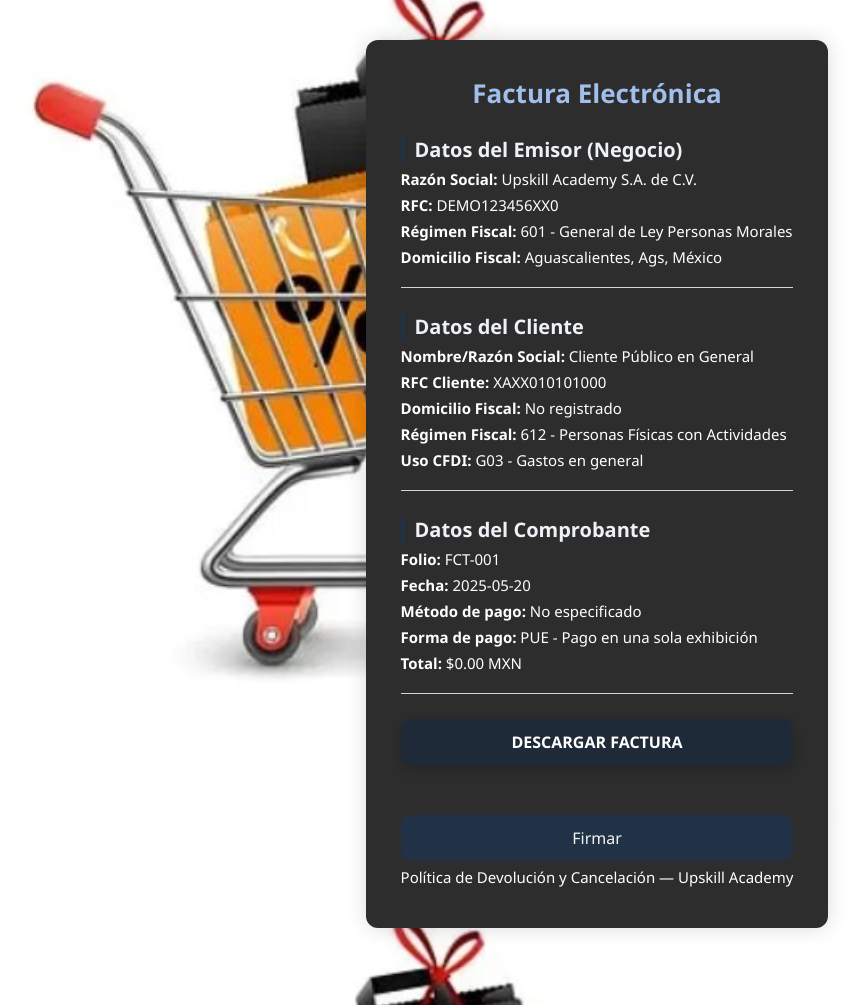
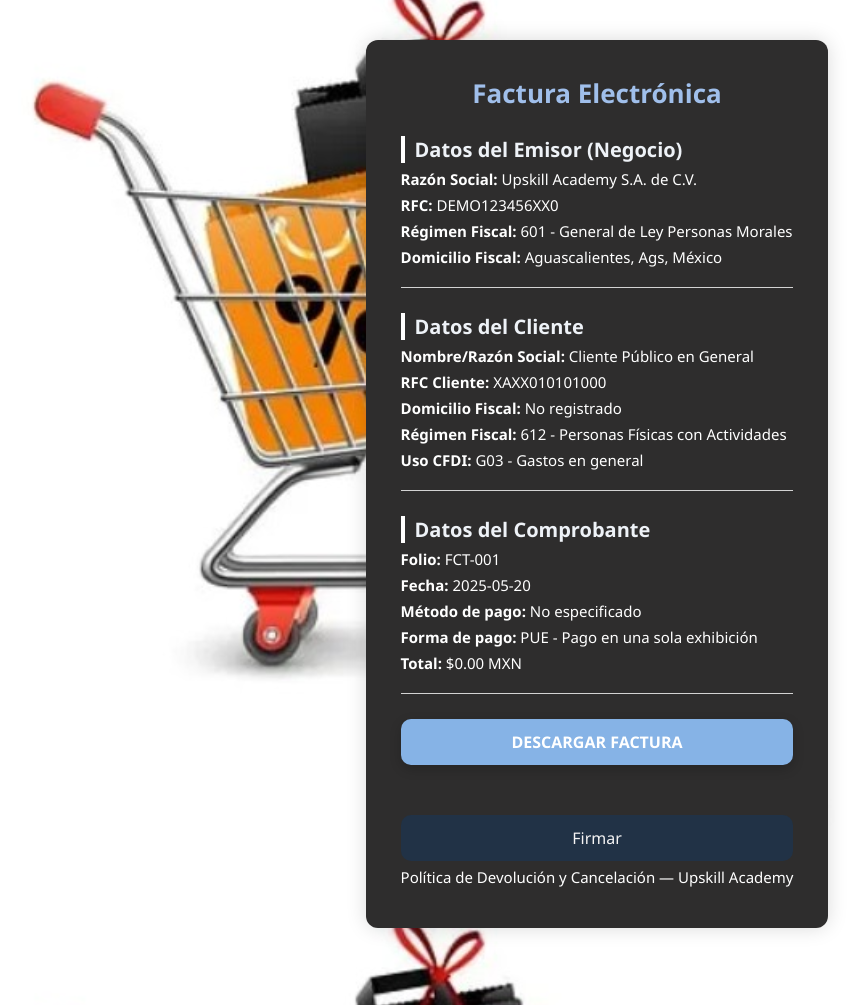
Before and after one commit to JhonGoodEld/upSkill, a PHP site: template views/facturacion.html in a window 1280 px wide. Shown: the part 65-1070 px from the top of the page, without its empty margins (43-907 px from the left). Run offline with PHP 8.4, Linux system fonts and the light colour scheme; the template is opened without the code that fills it, so the values that code supplies are empty.

Commit message:
mtamadre ... con los colores

```diff
--- a/css/facturacion.css
+++ b/css/facturacion.css
@@ -28,7 +28,7 @@
 .factura-box h3 {
     margin-top: 25px;
     color: #eef2f7;
-    border-left: 4px solid #213246;
+    border-left: 4px solid #ffffff;
     padding-left: 10px;
     font-size: 20px;
 }
@@ -66,7 +66,7 @@
     margin-top: 25px;
     padding: 12px;
     font-size: 16px;
-    background: #1e2a38;
+    background: #86b3e6;
     border: none;
     color: white;
     border-radius: 10px;
@@ -75,7 +75,7 @@
 }
 
 #btnDescargar:hover {
-    background: #2d425a;
+    background: #7cb3f2;
     transform: scale(1.02);
 }
 
```
